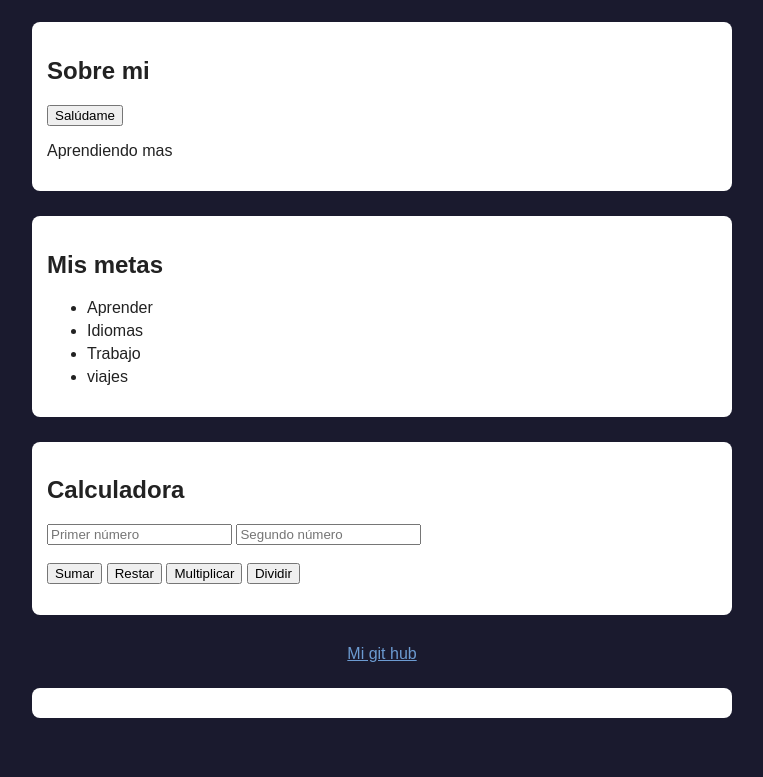
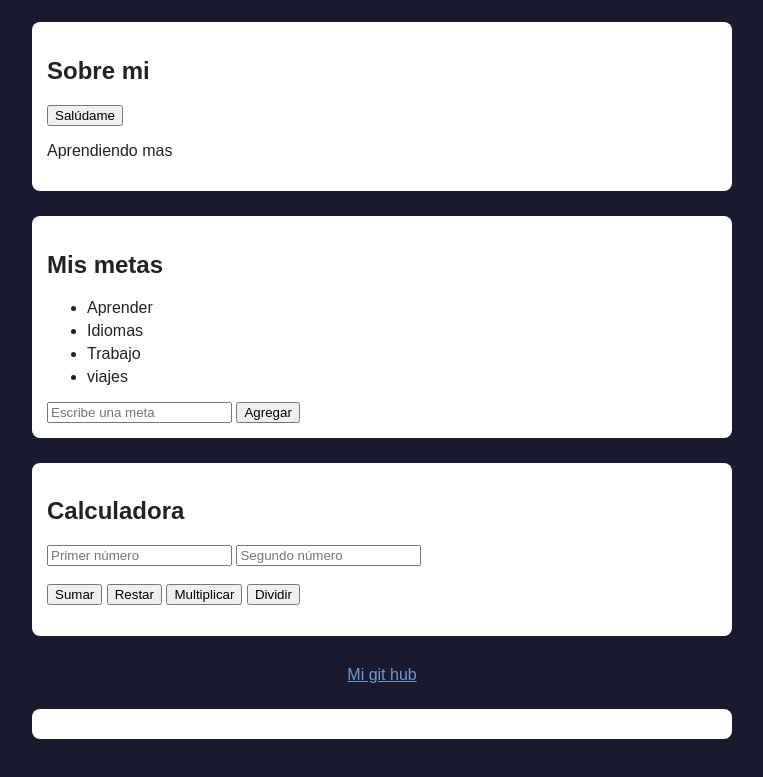
Before and after one commit to EmxnuelMaza/Mi-portafolio, a plain HTML site: page index.html in a window 1280 px wide. Shown: the part 145-922 px from the top of the page, without its empty margins (258-1021 px from the left). Drawn offline with Linux system fonts and the light colour scheme.

Commit message:
Cree una cajita para crear elelementos sin nececidad que crearlos desde la consola o script.js

```diff
--- a/index.html
+++ b/index.html
@@ -20,6 +20,8 @@
         <section>
             <h2>Mis metas</h2>
             <ul id="listaMetas"></ul>
+            <input type="text" id="nuevaMeta" placeholder="Escribe una meta">
+<button onclick="agregarMeta()">Agregar</button>
         </section>
         <section>
     <h2>Calculadora</h2>
--- a/script.js
+++ b/script.js
@@ -51,3 +51,13 @@ for (let i = 0; i < metas.length; i++) {
     nuevoLi.textContent = metas[i];
     document.getElementById("listaMetas").appendChild(nuevoLi);
 }
+function agregarMeta() {
+    let texto = document.getElementById("nuevaMeta").value;
+
+    if (texto !== "") {
+        let nuevoLi = document.createElement("li");
+        nuevoLi.textContent = texto;
+        document.getElementById("listaMetas").appendChild(nuevoLi);
+        document.getElementById("nuevaMeta").value = "";
+    }
+}
```
